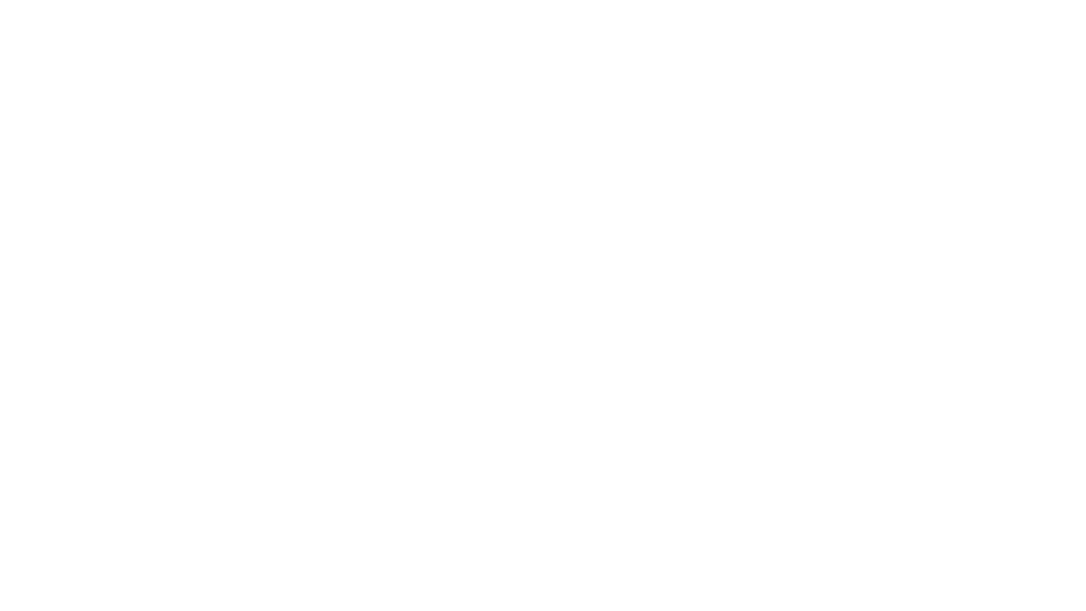
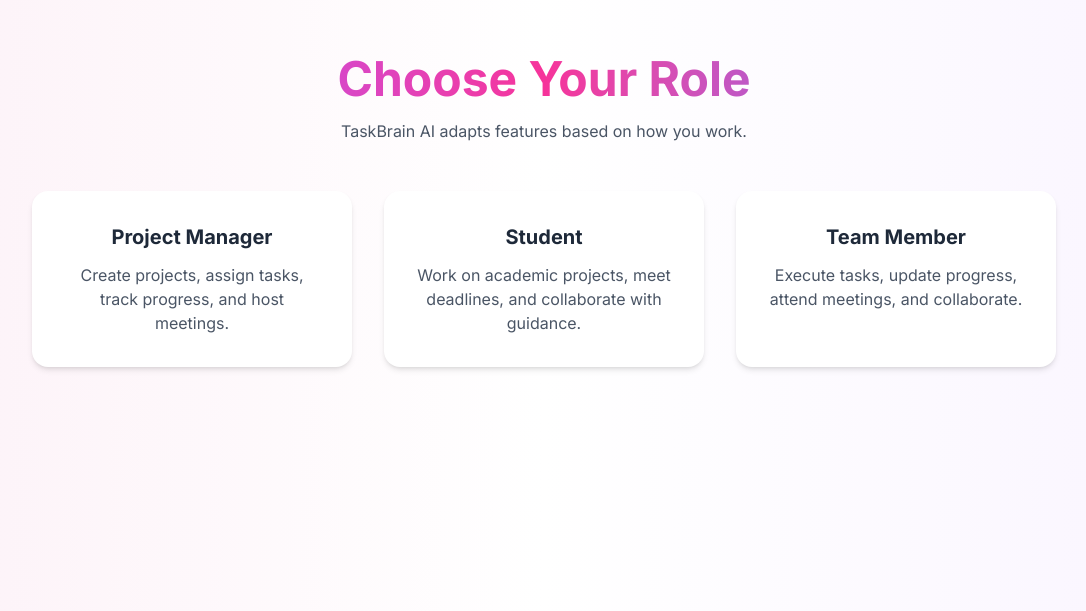
Before and after one commit to PrasanthBJ/TaskBrain-AI, a React (Vite) app: page /role in a window 1280 px wide. Before the commit this address had no page. Shown: the part 189-800 px from the top of the page, without its empty margins (96-1182 px from the left). Built offline with nearby package versions, Linux system fonts and the light colour scheme.

Commit message:
Implemented RoleSelection component

```diff
--- a/src/App.jsx
+++ b/src/App.jsx
@@ -2,6 +2,7 @@
 
 import Landing from "./Pages/Landing";
 import Auth from "./Pages/Auth";
+import RoleSelection from "./Pages/RoleSelection";
 
 function App() {
   return (
@@ -9,6 +10,7 @@
       <Routes>
         <Route path="/" element={<Landing />} />
         <Route path="/auth" element={<Auth />} />
+        <Route path="/role" element={<RoleSelection />}/>
       </Routes>
     </BrowserRouter>
   );
--- a/src/Components/auth/LoginForm.jsx
+++ b/src/Components/auth/LoginForm.jsx
@@ -18,7 +18,7 @@
           className="w-full border rounded-lg px-4 py-3 focus:ring-2 focus:ring-pink-500"
         />
 
-        <button className="w-full py-3 rounded-lg bg-gradient-to-r from-pink-500 to-purple-500 text-white font-medium">
+        <button className="w-full py-3 rounded-lg bg-gradient-to-r from-pink-500 to-purple-500 hover:from-pink-600  hover:to-purple-600 text-white font-medium">
           Login
         </button>
       </form>
@@ -27,7 +27,7 @@
         Don’t have an account?{" "}
         <button
           onClick={onSwitch}
-          className="text-purple-600 font-medium"
+          className="text-purple-600 font-medium hover:text-pink-600"
         >
           Sign up
         </button>
--- a/src/Components/auth/SignUpForm.jsx
+++ b/src/Components/auth/SignUpForm.jsx
@@ -24,7 +24,7 @@
           className="w-full border rounded-lg px-4 py-3 focus:ring-2 focus:ring-pink-500"
         />
 
-        <button className="w-full py-3 rounded-lg bg-gradient-to-r from-pink-500 to-purple-500 text-white font-medium">
+        <button className="w-full py-3 rounded-lg bg-gradient-to-r from-pink-500 to-purple-500 text-white hover:from-pink-600  hover:to-purple-600 font-medium">
           Sign Up
         </button>
       </form>
@@ -33,7 +33,7 @@
         Already have an account?{" "}
         <button
           onClick={onSwitch}
-          className="text-pink-600 font-medium"
+          className="text-pink-600 font-medium hover:text-purple-600"
         >
           Log in
         </button>
--- /dev/null
+++ b/src/Pages/RoleSelection.jsx
@@ -0,0 +1,86 @@
+import React from "react";
+import { useNavigate } from "react-router-dom";
+
+const RoleSelection = () => {
+  const navigate = useNavigate();
+
+  const handleRoleSelect = (role) => {
+    console.log("Selected Role:", role);
+    navigate("/workspace");
+  };
+
+  return (
+    <section className="min-h-screen flex items-center justify-center
+      bg-gradient-to-r from-pink-50 via-white to-purple-50 px-6">
+
+      <div className="max-w-5xl w-full text-center">
+
+        {/* Gradient Heading */}
+        <h1 className="text-4xl md:text-5xl font-extrabold mb-4
+          bg-gradient-to-r from-purple-500 via-pink-500 to-indigo-500
+          bg-clip-text text-transparent">
+          Choose Your Role
+        </h1>
+
+        <p className="text-gray-600 mb-12">
+          TaskBrain AI adapts features based on how you work.
+        </p>
+
+        <div className="grid grid-cols-1 md:grid-cols-3 gap-8">
+
+          {/* Project Manager */}
+          <RoleCard
+            title="Project Manager"
+            desc="Create projects, assign tasks, track progress, and host meetings."
+            color="purple"
+            onClick={() => handleRoleSelect("MANAGER")}
+          />
+
+          {/* Student */}
+          <RoleCard
+            title="Student"
+            desc="Work on academic projects, meet deadlines, and collaborate with guidance."
+            color="pink"
+            onClick={() => handleRoleSelect("STUDENT")}
+          />
+
+          {/* Team Member */}
+          <RoleCard
+            title="Team Member"
+            desc="Execute tasks, update progress, attend meetings, and collaborate."
+            color="indigo"
+            onClick={() => handleRoleSelect("TEAM_MEMBER")}
+          />
+
+        </div>
+      </div>
+    </section>
+  );
+};
+
+const RoleCard = ({ title, desc, onClick, color }) => {
+  const colors = {
+    purple: "hover:ring-purple-400",
+    pink: "hover:ring-pink-400",
+    indigo: "hover:ring-indigo-400",
+  };
+
+  return (
+    <div
+      onClick={onClick}
+      className={`cursor-pointer bg-white rounded-2xl p-8
+        shadow-md hover:shadow-xl transition-all
+        hover:scale-105 ring-1 ring-transparent
+        ${colors[color]}`}
+    >
+      <h2 className="text-xl font-bold text-gray-800 mb-3">
+        {title}
+      </h2>
+      <p className="text-gray-600">
+        {desc}
+      </p>
+    </div>
+  );
+};
+
+export default RoleSelection;
```
